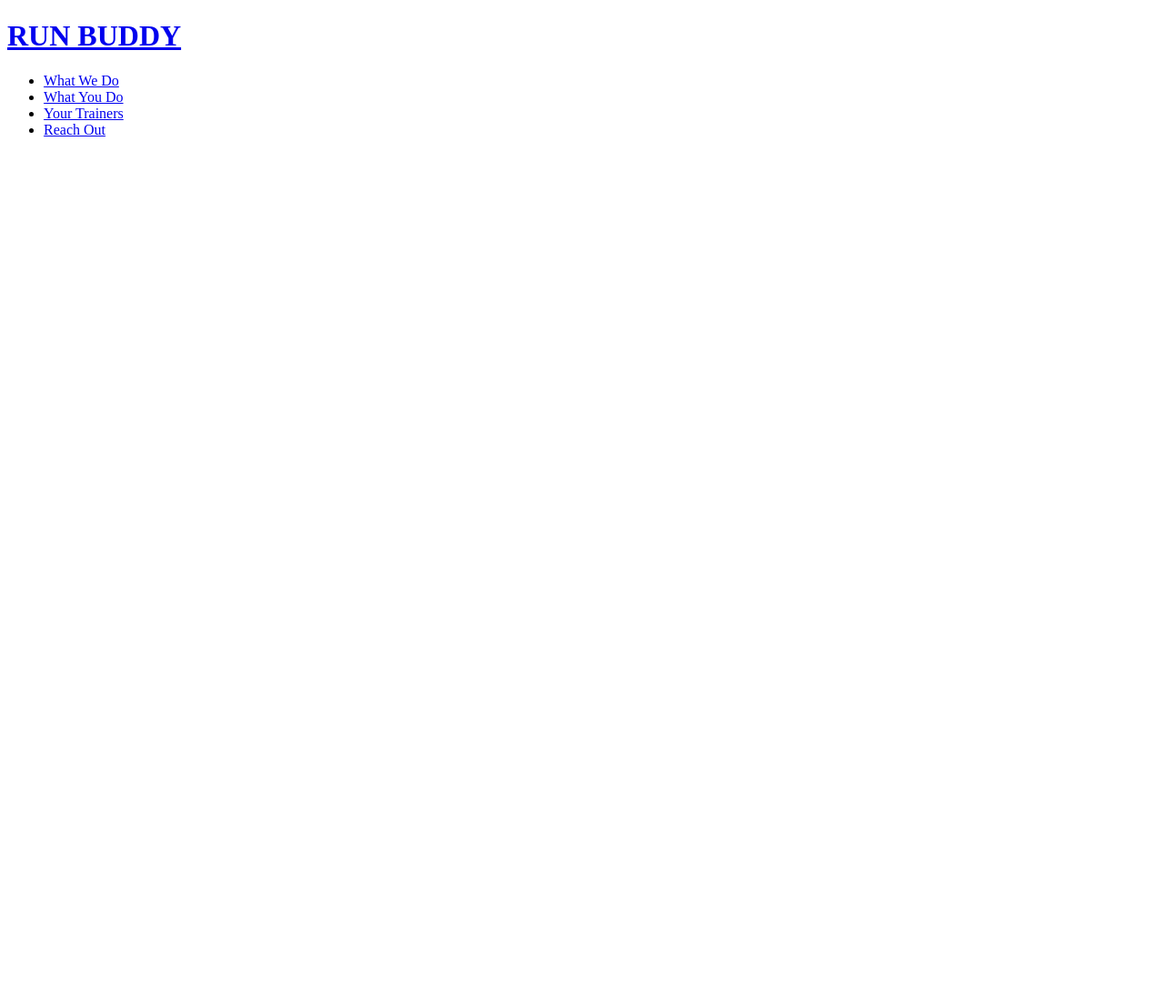
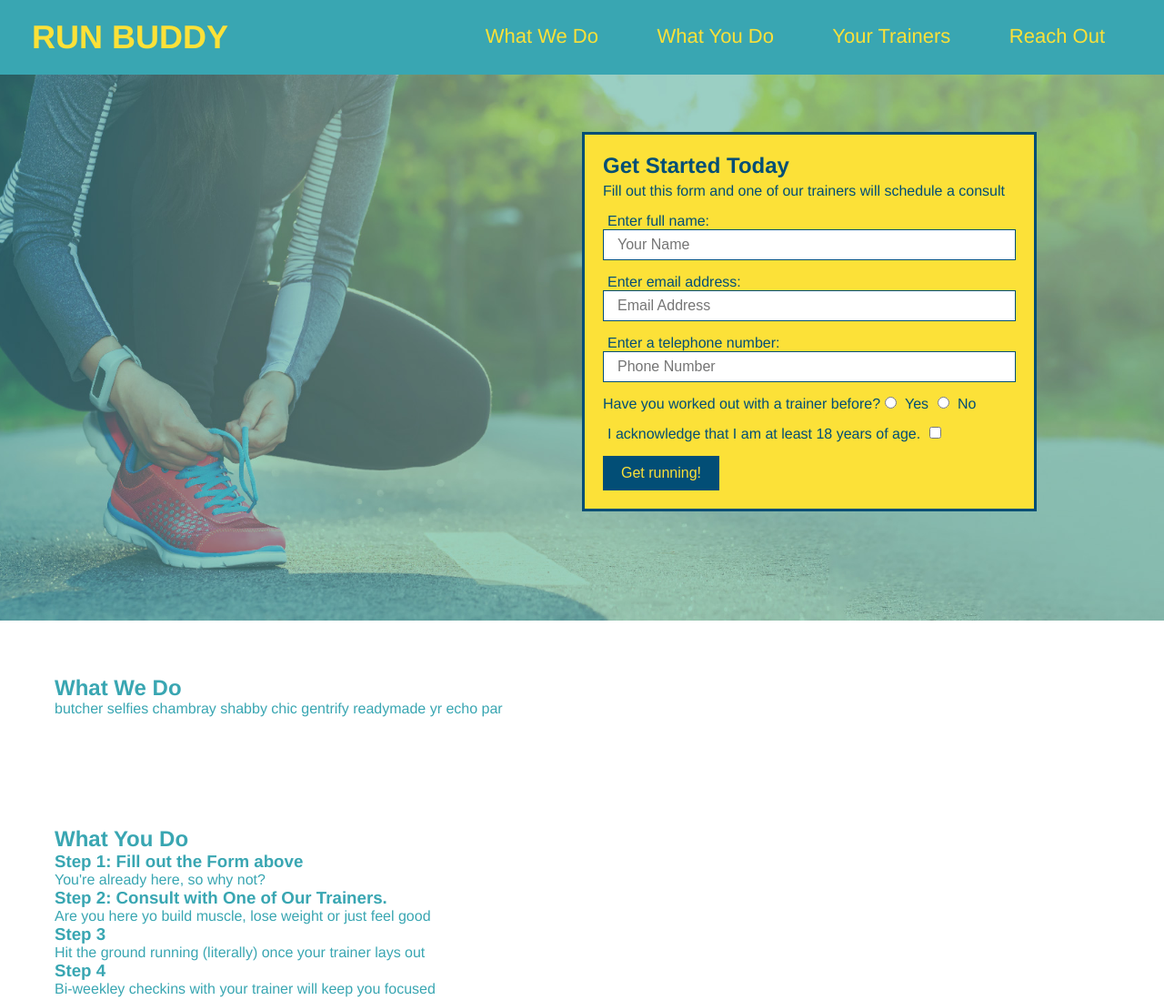
Before and after one commit to edgarrahbanirodriguez/run-buddy, a plain HTML site: page index.html in a window 1280 px wide. Shown: the top 1099 px of the page at 91% size. Before the commit the page ends 800 px from the top, so only its background shows below. Drawn offline with Linux system fonts and the light colour scheme.

Commit message:
Added hero

```diff
--- /dev/null
+++ b/assets/css/style.css
@@ -0,0 +1,122 @@
+* {
+  margin: 0;
+  padding: 0;
+  box-sizing: border-box;
+}
+
+body {
+  /* more on this crazy alphanumerical value in a minute! */
+  color: #39a6b2;
+  font-family: Helvetica, Arial, sans-serif;
+}
+
+/* apply styles to <header> */
+header {
+  padding: 20px 35px;
+  background-color: #39a6b2;
+}
+
+header h1 {
+  font-weight: bold;
+  font-size: 36px;
+  color: #fce138;
+  margin: 0;
+  display: inline;
+}
+header a {
+  text-decoration: none;
+  color: #fce138;
+}
+
+header nav {
+  float: right;
+  margin: 7px 0;
+}
+
+header nav ul li {
+  display: inline;
+}
+
+header nav ul li a {
+  margin: 0 30px;
+  font-weight: lighter;
+  font-size: 22px;
+}
+
+footer {
+  background: #fce138;
+  width: 100%;
+  padding: 40px 35px;
+}
+
+footer h2 {
+  display: inline;
+  color: #024e76;
+  font-size: 30px;
+  margin: 0;
+}
+
+footer div {
+  float: right;
+  line-height: 1.5;
+  text-align: right;
+}
+
+footer a {
+  color: #024e76;
+}
+
+section {
+  padding: 60px;
+}
+
+/* Hero Style Start */
+.hero {
+  background-image: url('../images/hero-bg.jpg');
+  height: 600px;
+  background-size: cover;
+  background-position: center;
+  position: relative;
+}
+/* Hero Style End */
+
+.hero-form {
+  border: 3px solid #024e76;
+  background-color: #fce138;
+  padding: 20px;
+  width: 500px;
+  color: #024e76;
+  position: absolute;
+  bottom: 120px;
+  right: 140px;
+}
+
+.hero-form h3 {
+  font-size: 24px;
+  margin: 0;
+}
+.hero-form p {
+  margin: 5px 0 15px 0;
+}
+
+.form-input {
+  border: 1px solid #024e76;
+  display: block;
+  padding: 7px 15px;
+  font-size: 16px;
+  color: #024e76;
+  width: 100%;
+  margin-bottom: 15px;
+}
+
+.hero-form label {
+  margin: 0 5px;
+}
+
+.hero-form button {
+  color: #fce138;
+  background-color: #024e76;
+  border: none;
+  padding: 10px 20px;
+  font-size: 16px;
+}
--- a/index.html
+++ b/index.html
@@ -1,20 +1,19 @@
 <!DOCTYPE html>
-
 <html lang="en">
 
 <head>
-        <meta charset="UTF-8"/>
-
+  <meta charset="UTF-8" />
   <title>Run Buddy</title>
-
+  <link rel="stylesheet" href="./assets/css/style.css" />
 </head>
 
 <body>
+  <!-- navigation -->
   <header>
-
     <h1>
-                <a href="/">RUN BUDDY</a>
-
+      <a href="/">
+        RUN BUDDY
+      </a>
     </h1>
     <nav>
       <!-- Unordered list element -->
@@ -35,7 +34,97 @@
         </li>
       </ul>
     </nav>
+  </header>
 
-        </header>
+  <!-- hero/jumbotron -->
+  <section class="hero">
+    <div class="hero-form">
+      <h3>Get Started Today</h3>
+      <p>Fill out this form and one of our trainers will schedule a consult</p>
+      <form>
+        <label for="name">Enter full name:</label>
+        <input type="text" placeholder="Your Name" name="name" id="name" class="form-input" />
+        <label for="email">Enter email address:</label>
+        <input type="text" placeholder="Email Address" name="email" id="email" class="form-input" />
+        <label for="phone">Enter a telephone number:</label>
+        <input type="text" placeholder="Phone Number" name="phone" id="phone" class="form-input" />
+        <p>
+          Have you worked out with a trainer before?
+          <input type="radio" name="trainer-confirm" id="trainer-yes" />
+          <label for="trainer-yes">Yes</label>
+          <input type="radio" name="trainer-confirm" id="trainer-no" />
+          <label for="trainer-no">No</label>
+        </p>
+        <p>
+          <label for="checkbox">
+            I acknowledge that I am at least 18 years of age.
+          </label>
+          <input type="checkbox" name="checkpoint1" id="checkbox" />
+        </p>
+        <button type="submit">
+          Get running!
+        </button>
+      </form>
+    </div>
+  </section>
+
+  <!-- "what we do" section -->
+  <section id="what-we-do">
+    <h2>What We Do</h2>
+    <p>
+      butcher selfies chambray shabby chic gentrify readymade yr echo par
+    </p>
+  </section>
+
+  <!-- "what you do" section -->
+  <section id="what-you-do">
+    <h2>What You Do</h2>
+    <div>
+      <h3>Step 1: Fill out the Form above</h3>
+      <p>You're already here, so why not?</p>
+    </div>
+
+    <div>
+      <h3>
+        Step 2: Consult with One of Our Trainers.
+
+      </h3>
+      <p>
+        Are you here yo build muscle, lose weight or just feel good
+
+      </p>
+     </div>
+
+     <div>
+       <h3>Step 3</h3>
+       <p>Hit the ground running (literally) once your trainer lays out</p>
+     </div>
+
+      <div>
+        <h3>Step 4</h3>
+        <p>Bi-weekley checkins with your trainer will keep you focused</p>
+      </div>
+
+  </section>
+
+  <!-- "meet the trainers" section -->
+  <section>
+    <h2>Meet The Trainers</h2>
+  </section>
+
+  <!-- "reach out" section -->
+  <section>
+    <h2>Reach Out</h2>
+  </section>
+
+  <!-- footer -->
+  <footer>
+    <h2>❤️ Made with love by Run Buddy.</h2>
+    <div>
+      <a href="#">Read Our Privacy Policy</a><br />
+      &copy; 2019 Run Buddy, Inc.
+    </div>
+  </footer>
 </body>
+
 </html>
```
Also changed, not shown: assets/images/hero-bg.jpg (added), 1 other file. Lines whose indentation alone changed are shown as unchanged.
